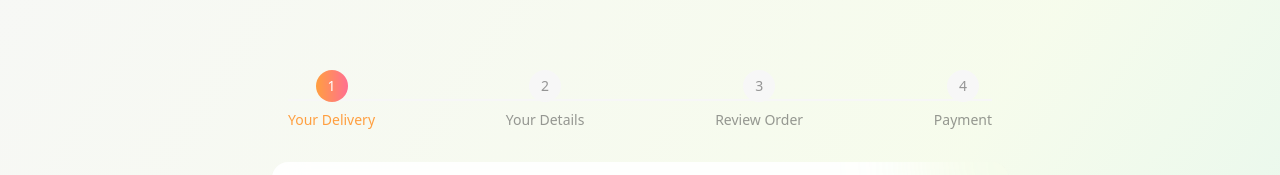
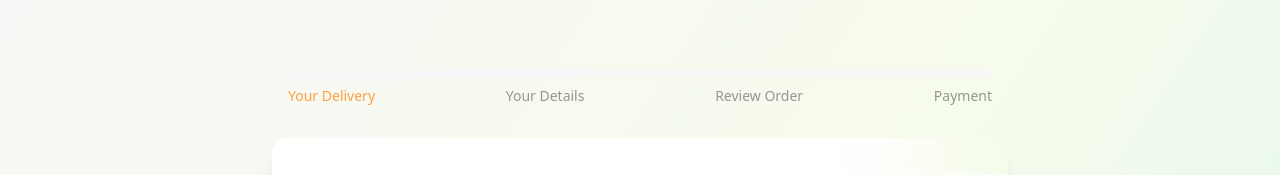
Before and after one commit to cboydstun/ritas-v1, a Next.js app: page /order in a window 1280 px wide. Shown: the part 398-573 px from the top of the page. Built offline with nearby package versions, Linux system fonts and the light colour scheme; no server answers.

Commit message:
progress bar fixed

```diff
--- a/src/components/order/ProgressBar.tsx
+++ b/src/components/order/ProgressBar.tsx
@@ -5,40 +5,24 @@ interface ProgressBarProps {
 }
 
 export function ProgressBar({ currentStep }: ProgressBarProps) {
+  const progress = (steps.findIndex((s) => s.id === currentStep) / (steps.length - 1)) * 100;
+
   return (
     <div className="w-full max-w-4xl mx-auto mb-8 px-4">
-      <div className="relative flex items-center">
-        {/* Progress line background */}
-        <div className="absolute top-1/2 left-0 right-0 h-0.5 -translate-y-1/2 bg-light dark:bg-charcoal/30" />
+      {/* Progress bar */}
+      <div className="w-full h-2 bg-light dark:bg-charcoal/30 rounded-full overflow-hidden">
+        <div
+          className="h-full bg-gradient-to-r from-orange to-pink transition-all duration-300"
+          style={{ width: `${progress}%` }}
+        />
+      </div>
 
-        {/* Active progress line */}
-        <div
-          className="absolute top-1/2 left-0 h-0.5 -translate-y-1/2 bg-gradient-to-r from-orange to-pink transition-all duration-300"
-          style={{
-            width: `${(steps.findIndex((s) => s.id === currentStep) / (steps.length - 1)) * 100}%`
-          }}
-        />
-
-        {/* Step circles with labels */}
-        <div className="relative flex justify-between w-full">
-          {steps.map((step, index) => {
-            const isActive = steps.findIndex((s) => s.id === currentStep) >= index;
-            return (
-              <div
+      {/* Step labels */}
+      <div className="flex justify-between mt-2">
+        {steps.map((step) => (
+          <span
             key={step.id}
-                className="flex flex-col items-center"
-              >
-                <div
-                  className={`w-6 h-6 md:w-8 md:h-8 rounded-full flex items-center justify-center z-10 transition-all duration-300 text-xs md:text-sm ${
-                    isActive
-                      ? "bg-gradient-to-r from-orange to-pink text-white"
-                      : "bg-light dark:bg-charcoal/30 text-charcoal/50 dark:text-white/50"
-                  }`}
-                >
-                  {index + 1}
-                </div>
-                <span
-                  className={`mt-2 text-[10px] md:text-sm text-center transition-colors duration-300 max-w-[70px] md:max-w-none ${
+            className={`text-xs md:text-sm transition-colors duration-300 ${
               currentStep === step.id
                 ? "text-orange font-medium"
                 : "text-charcoal/50 dark:text-white/50"
@@ -46,10 +30,7 @@ export function ProgressBar({ currentStep }: ProgressBarProps) {
           >
             {step.label}
           </span>
-              </div>
-            );
-          })}
-        </div>
+        ))}
       </div>
     </div>
   );
```
Lines whose indentation alone changed are shown as unchanged.
